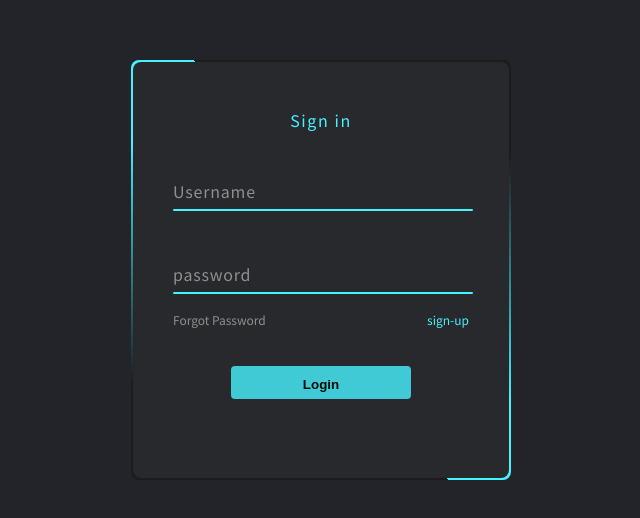
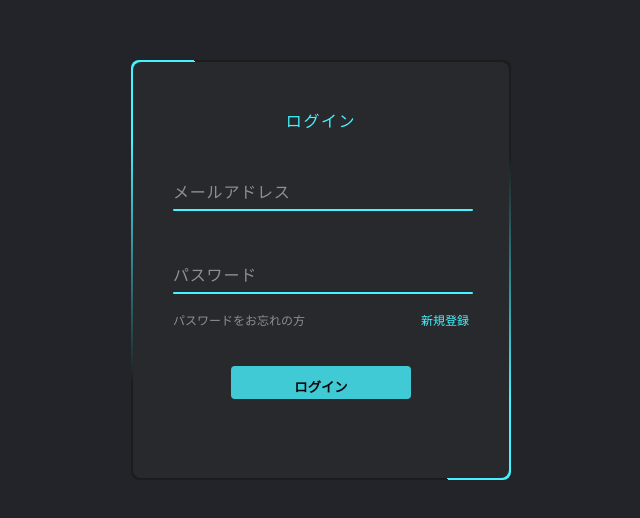
Before and after one commit to LiS2Lim/session-login, a React (Vite) app: page /login in a window 1280 px wide. Shown: the part 130-648 px from the top of the page, without its empty margins (319-959 px from the left). Built offline with nearby package versions, Linux system fonts and the light colour scheme.

Commit message:
Feat: Add New Register form and showing animation

```diff
--- a/src/pages/login/index.tsx
+++ b/src/pages/login/index.tsx
@@ -1,10 +1,13 @@
-import { useState } from 'react';
+import { useState, useEffect } from 'react';
 import { useNavigate } from "react-router-dom";
 import './login.css';
 
 export default () => {
 	const [ email, setEmail ] = useState<string>('');
 	const [ password, setPassword ] = useState<string>('');
+	const [ isLoginPage, setIsLoginPage ] = useState<boolean>(true);
+	const [ sigininclass, setSigninclass ] = useState<string>('');
+	const [ siginupclass, setSignupclass ] = useState<string>('');
 	const Navigate = useNavigate();
 	const fetchLogin = (e:React.FormEvent<HTMLFormElement>) => {
 		e.preventDefault();
@@ -33,26 +36,59 @@ export default () => {
 			console.error(err);
 		};
 	};
+	useEffect(()=>{
+		if(sigininclass === '') {
+				setSigninclass('form signinForm');
+				setSignupclass('form signupForm');
+		} else {
+			if(isLoginPage) {
+				setSigninclass('form signinForm fadeIn');
+				setSignupclass('form signupForm fadeOut');
+				console.log(isLoginPage)
+			} else {
+				setSigninclass('form signinForm fadeOut');
+				setSignupclass('form signupForm fadeIn');
+			}
+		}
+	},[isLoginPage])
+
 	return (
 		<div className='container'>
 			<div className='box'>
-				<form onSubmit={fetchLogin} className='form'>
-					<h2>Sign in</h2>
+
+				{/* ログインフォーム */}
+				<form onSubmit={fetchLogin} className={sigininclass}>
+					<h2>ログイン</h2>
 					<div className='inputBox'>
 						<input type='text' onChange={(e)=>{setEmail(e.target.value)}} required />
-						<span>Username</span>
+						<span>メールアドレス</span>
 						<i></i>
 					</div>
 					<div className='inputBox'>
 						<input type='password' onChange={(e)=>{setPassword(e.target.value)}} required />
-						<span>password</span>
+						<span>パスワード</span>
 						<i></i>
 					</div>
 					<div className='links'>
-						<a href='javascript:void(0)'>Forgot Password</a>
-						<a href='javascript:void(0)'>sign-up</a>
+						<a href='javascript:void(0)'>パスワードをお忘れの方</a>
+						<a href='javascript:void(0)' onClick={()=>{setIsLoginPage(!isLoginPage)}}>新規登録</a>
 					</div>
-					<input type='submit' value="Login"/>
+					<input type='submit' value="ログイン"/>
+				</form>
+
+				{/* 会員登録フォーム */}
+				<form onSubmit={fetchLogin} className={siginupclass}>
+					<h2>新規登録</h2>
+					<div className='inputBox'>
+						<input type='text' onChange={(e)=>{setEmail(e.target.value)}} required />
+						<span>メールアドレス</span>
+						<i></i>
+					</div>
+					<div className='links'>
+						<a href='javascript:void(0)'></a>
+						<a className='loginLink' href='javascript:void(0)' onClick={()=>{setIsLoginPage(!isLoginPage)}}>ログイン</a>
+					</div>
+					<input type='submit' value="確認メール"/>
 				</form>
 			</div>
 		</div>
--- a/src/pages/login/login.css
+++ b/src/pages/login/login.css
@@ -139,6 +139,10 @@
 	text-decoration: none;
 }
 
+.loginLink {
+	margin-left: auto;
+}
+
 .links a:hover,
 .links a:nth-child(2) {
 	color: #45F3FF;
@@ -161,3 +165,18 @@ input[type="submit"] {
 input[type="submit"] {
 	opacity: 0.8;
 }
+
+.signinForm {
+}
+.signupForm {
+	transform: rotateY(-90deg);
+}
+
+.fadeOut {
+	transform: rotateY(-90deg);
+	transition: 0.5s;
+}
+.fadeIn {
+	transform: rotateY(0deg);
+	transition: 0.5s;
+}
```
